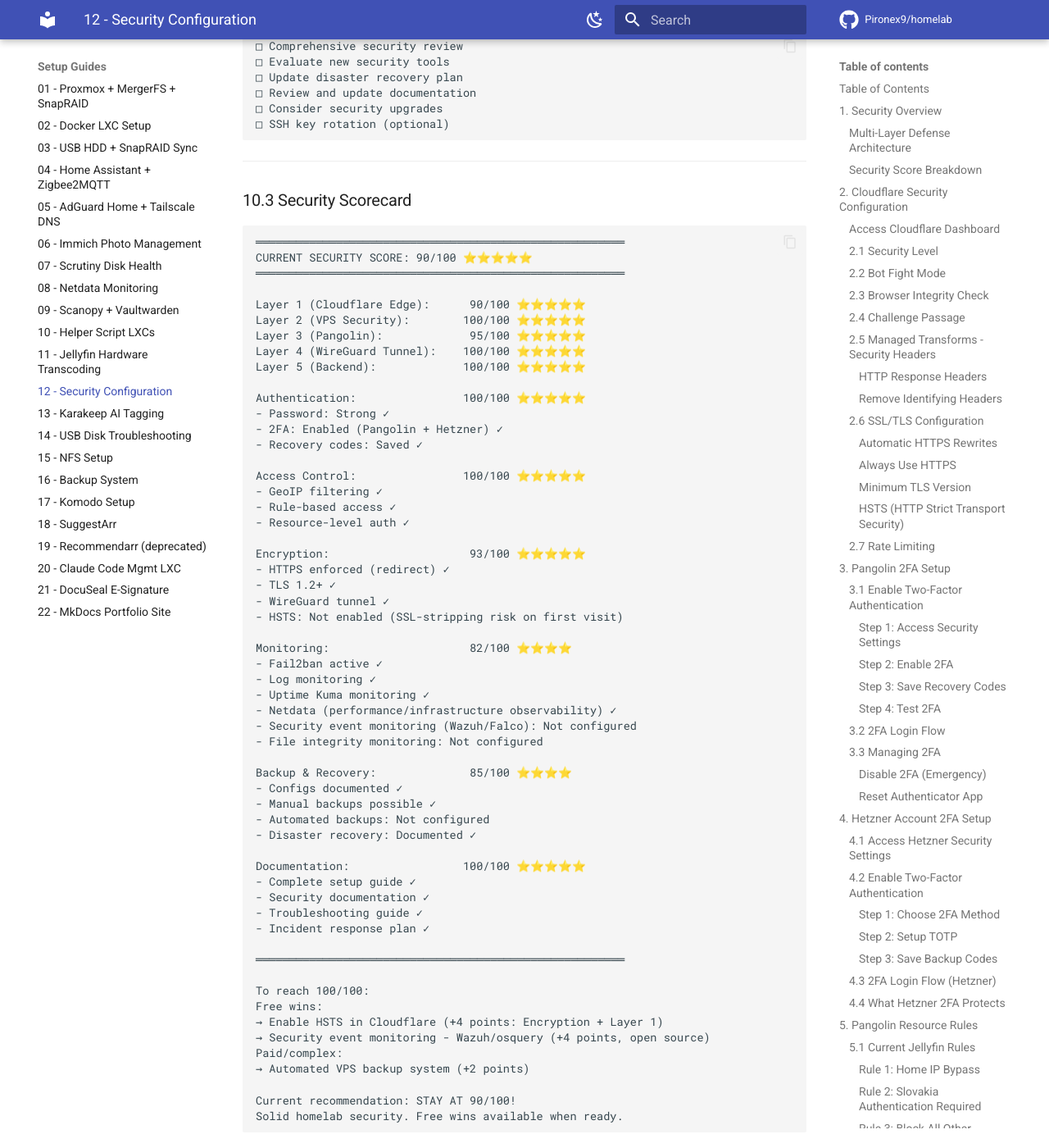
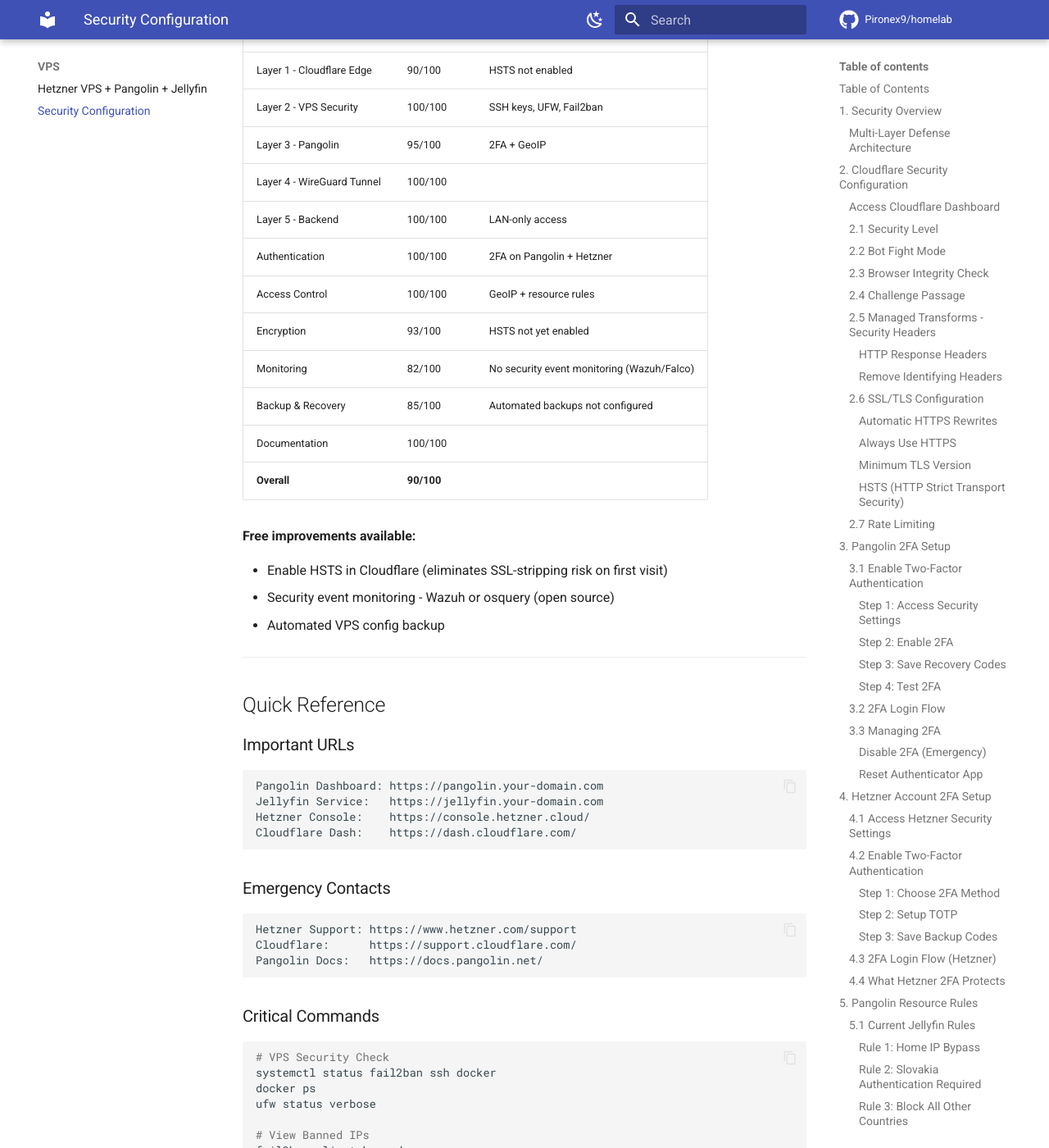
Before and after one commit to Pironex9/homelab, an MkDocs documentation site: the page built from docs/vps/12_Security_Configuration_Guide.md, in a window 1280 px wide and 1400 px high, scrolled down 31026 px. Shown: the whole window at 82% size. Built offline with MkDocs 1.6.1 and Material for MkDocs 9.7.7, drawn with Linux system fonts in a browser that asks for light colours; comment, search, counter and statistics services are not loaded; some of the changed text lies outside the part shown.

Commit message:
Move security config doc to vps/ and remove star ratings
- Moved from docs/proxmox/ to docs/vps/ - content is VPS/Pangolin/Cloudflare focused
- Removed star emoji ratings (Security Score header, Score Breakdown block, Scorecard section)
- Replaced scorecard with a clean markdown table
- Updated mkdocs.yml nav accordingly

````diff
--- a/docs/proxmox/12_Security_Configuration_Guide.md
+++ b/docs/vps/12_Security_Configuration_Guide.md
@@ -3,7 +3,6 @@
 
 **Date:** 2026-01-11
 **Status:** Production Security Complete
-**Security Score:** 90/100 ⭐⭐⭐⭐⭐
 
 ---
 
@@ -68,18 +67,6 @@
 └──────────────────────────────────────────────────────────┘
 ```
 
-### Security Score Breakdown
-
-```
-Layer 1 (Edge):         90/100 ⭐⭐⭐⭐⭐
-Layer 2 (VPS):         100/100 ⭐⭐⭐⭐⭐
-Layer 3 (Application):  95/100 ⭐⭐⭐⭐⭐
-Layer 4 (Tunnel):      100/100 ⭐⭐⭐⭐⭐
-Layer 5 (Backend):     100/100 ⭐⭐⭐⭐⭐
-─────────────────────────────────────
-OVERALL:                90/100 ⭐⭐⭐⭐⭐
-```
-
 ---
 
 ## 2. Cloudflare Security Configuration
@@ -1645,65 +1632,26 @@
 
 ### 10.3 Security Scorecard
 
-```
-═══════════════════════════════════════════════════════
-CURRENT SECURITY SCORE: 90/100 ⭐⭐⭐⭐⭐
-═══════════════════════════════════════════════════════
-
-Layer 1 (Cloudflare Edge):      90/100 ⭐⭐⭐⭐⭐
-Layer 2 (VPS Security):        100/100 ⭐⭐⭐⭐⭐
-Layer 3 (Pangolin):             95/100 ⭐⭐⭐⭐⭐
-Layer 4 (WireGuard Tunnel):    100/100 ⭐⭐⭐⭐⭐
-Layer 5 (Backend):             100/100 ⭐⭐⭐⭐⭐
-
-Authentication:                100/100 ⭐⭐⭐⭐⭐
-- Password: Strong ✓
-- 2FA: Enabled (Pangolin + Hetzner) ✓
-- Recovery codes: Saved ✓
-
-Access Control:                100/100 ⭐⭐⭐⭐⭐
-- GeoIP filtering ✓
-- Rule-based access ✓
-- Resource-level auth ✓
-
-Encryption:                     93/100 ⭐⭐⭐⭐⭐
-- HTTPS enforced (redirect) ✓
-- TLS 1.2+ ✓
-- WireGuard tunnel ✓
-- HSTS: Not enabled (SSL-stripping risk on first visit)
-
-Monitoring:                     82/100 ⭐⭐⭐⭐
-- Fail2ban active ✓
-- Log monitoring ✓
-- Uptime Kuma monitoring ✓
-- Netdata (performance/infrastructure observability) ✓
-- Security event monitoring (Wazuh/Falco): Not configured
-- File integrity monitoring: Not configured
-
-Backup & Recovery:              85/100 ⭐⭐⭐⭐
-- Configs documented ✓
-- Manual backups possible ✓
-- Automated backups: Not configured
-- Disaster recovery: Documented ✓
-
-Documentation:                 100/100 ⭐⭐⭐⭐⭐
-- Complete setup guide ✓
-- Security documentation ✓
-- Troubleshooting guide ✓
-- Incident response plan ✓
-
-═══════════════════════════════════════════════════════
-
-To reach 100/100:
-Free wins:
-→ Enable HSTS in Cloudflare (+4 points: Encryption + Layer 1)
-→ Security event monitoring - Wazuh/osquery (+4 points, open source)
-Paid/complex:
-→ Automated VPS backup system (+2 points)
-
-Current recommendation: STAY AT 90/100!
-Solid homelab security. Free wins available when ready.
-```
+| Area | Score | Notes |
+|---|---|---|
+| Layer 1 - Cloudflare Edge | 90/100 | HSTS not enabled |
+| Layer 2 - VPS Security | 100/100 | SSH keys, UFW, Fail2ban |
+| Layer 3 - Pangolin | 95/100 | 2FA + GeoIP |
+| Layer 4 - WireGuard Tunnel | 100/100 | |
+| Layer 5 - Backend | 100/100 | LAN-only access |
+| Authentication | 100/100 | 2FA on Pangolin + Hetzner |
+| Access Control | 100/100 | GeoIP + resource rules |
+| Encryption | 93/100 | HSTS not yet enabled |
+| Monitoring | 82/100 | No security event monitoring (Wazuh/Falco) |
+| Backup & Recovery | 85/100 | Automated backups not configured |
+| Documentation | 100/100 | |
+| **Overall** | **90/100** | |
+
+**Free improvements available:**
+
+- Enable HSTS in Cloudflare (eliminates SSL-stripping risk on first visit)
+- Security event monitoring - Wazuh or osquery (open source)
+- Automated VPS config backup
 
 ---
 
--- a/mkdocs.yml
+++ b/mkdocs.yml
@@ -64,7 +64,6 @@
       - 09 - Scanopy + Vaultwarden: proxmox/09_Scanopy_Vaultwarden.md
       - 10 - Helper Script LXCs: proxmox/10_Helper_Script_LXCs.md
       - 11 - Jellyfin Hardware Transcoding: proxmox/11_Jellyfin_Hardware_Transcoding_Setup.md
-      - 12 - Security Configuration: proxmox/12_Security_Configuration_Guide.md
       - 13 - Karakeep AI Tagging: proxmox/13_Karakeep_AI_Tagging_with_Ollama_Setup_Documentation.md
       - 14 - USB Disk Troubleshooting: proxmox/14_USB_Disk_Unmount_Problem_Resolution_disk4_ADATA_HD710_PRO.md
       - 15 - NFS Setup: proxmox/15_NFS-Setup_Documentation.md
@@ -77,6 +76,7 @@
       - 22 - MkDocs Portfolio Site: proxmox/22_MkDocs_Portfolio_Site_Setup.md
   - VPS:
       - Hetzner VPS + Pangolin + Jellyfin: vps/Hetzner_VPS_+_Pangolin_+_Jellyfin_Complete_Setup_Guide.md
+      - Security Configuration: vps/12_Security_Configuration_Guide.md
 
 plugins:
   - search
````
